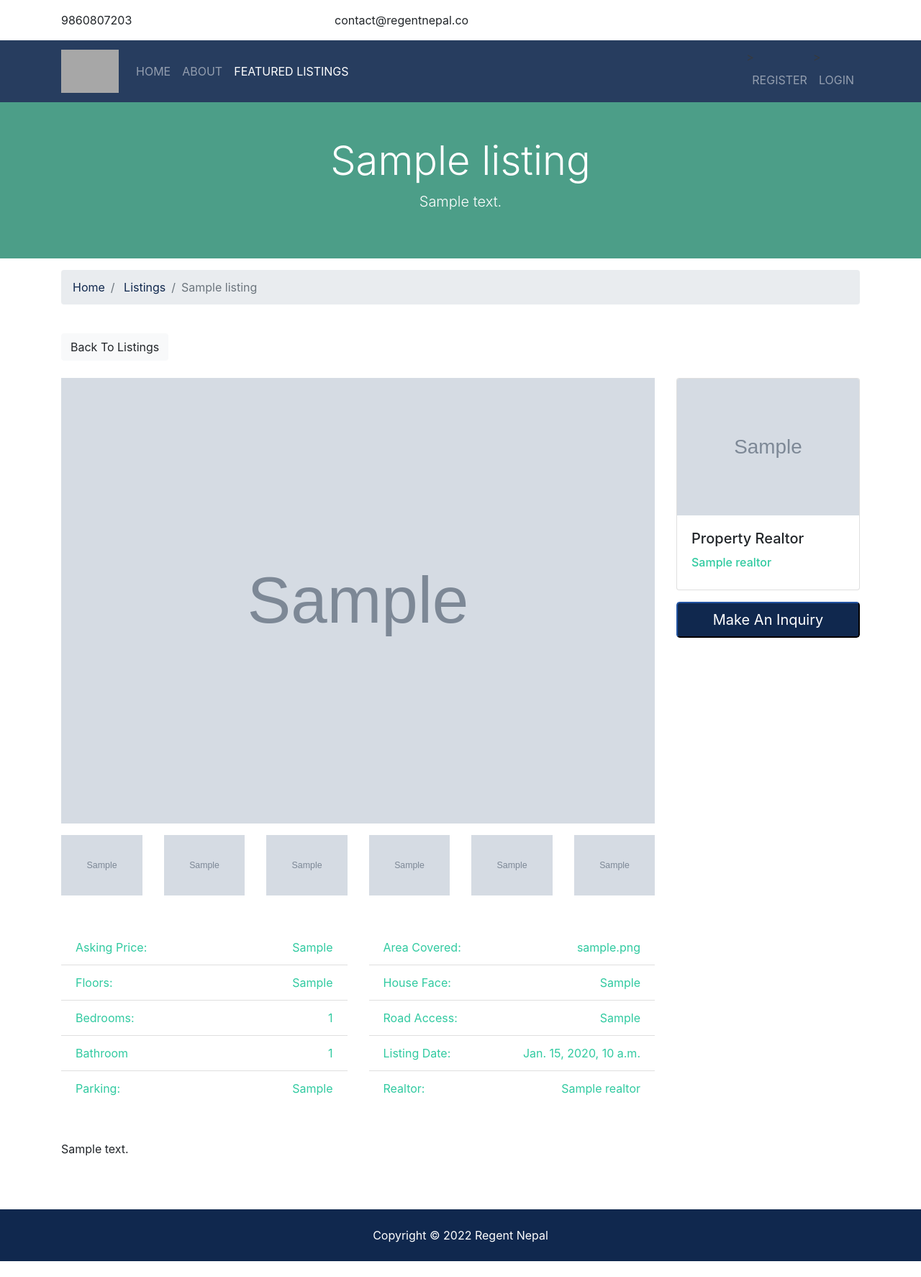
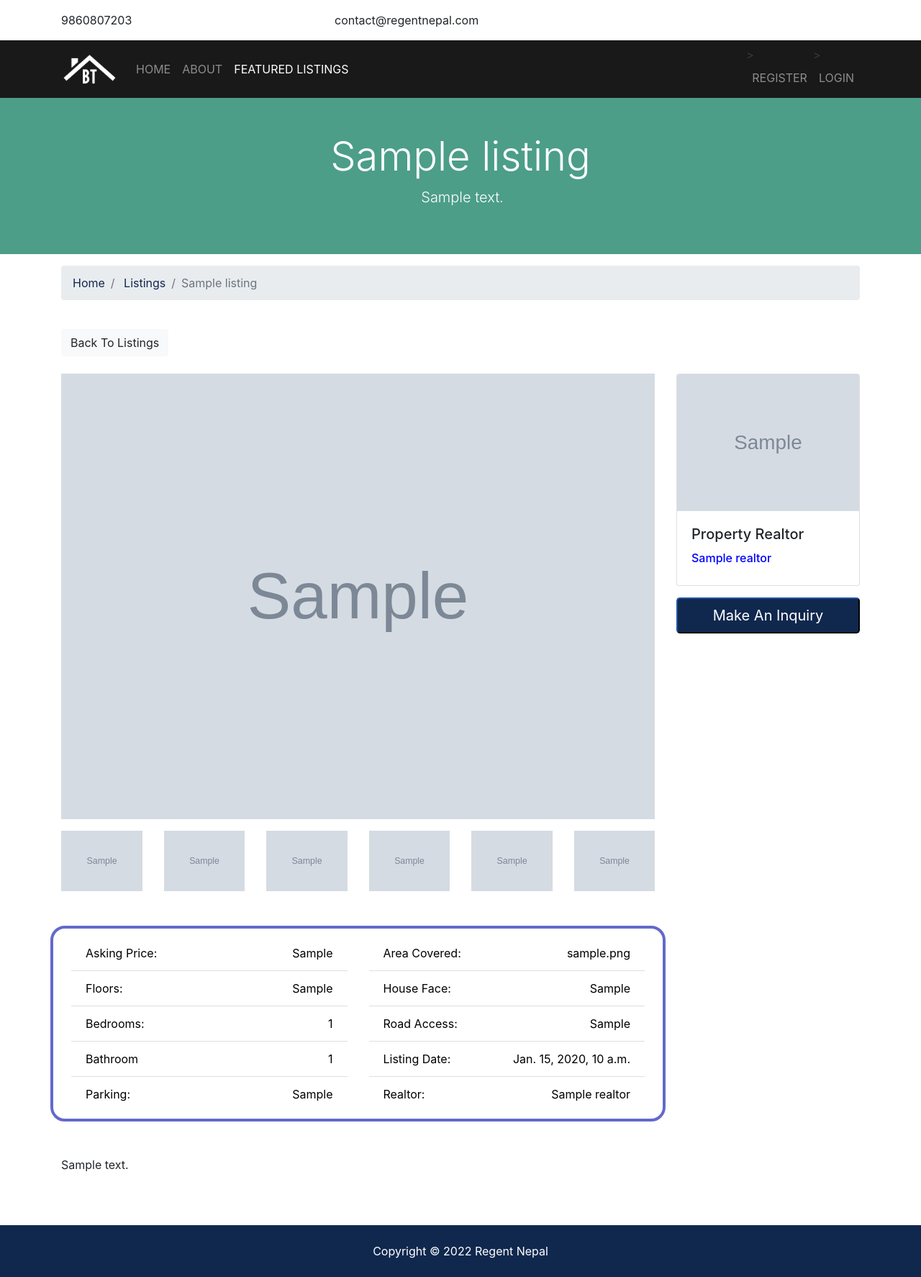
Before and after one commit to prabesh154/Project, a Django app: page /listings/1 in a window 1280 px wide. Shown: the whole page at 72% size. Before the commit the page ends 1752 px from the top, so only its background shows below. Run offline with Django 4.2, Linux system fonts and the light colour scheme; tables that the repository leaves empty hold one stand-in row (values such as "Sample post"); grey boxes marked "Sample" are stand-in pictures; some libraries are stand-ins or nearby versions; grey boxes are pictures that could not be loaded.

Commit message:
Top and Nav bar managed

```diff
--- a/templates/listings/listing.html
+++ b/templates/listings/listing.html
@@ -1,11 +1,21 @@
 {% extends 'base.html' %}{% block title %}| {{listing.title}} {% endblock %}
 {%block content%}
+
+<style>
+  .textsecondary {
+    color: black;
+  }
+</style>
+
 <section id="showcase-inner" class="py-5 text-white">
   <div class="container">
     <div class="row text-center">
       <div class="col-md-12">
         <h1 class="display-4">{{listing.title}}</h1>
-        <p class="lead"><i class="fas fa-map-marker"></i>{{listing.address}}</p>
+        <p class="lead">
+          <i class="fas fa-map-marker" style="margin-right: 5px"></i
+          >{{listing.address}}
+        </p>
       </div>
     </div>
   </div>
@@ -86,26 +96,33 @@
           {% endif %}
         </div>
         <!-- Fields -->
-        <div class="row mb-5 fields">
+        <div
+          class="row mb-5 fields"
+          style="
+            border: 4px solid rgb(100, 105, 203);
+            border-radius: 20px;
+            padding: 10px;
+          "
+        >
           <div class="col-md-6">
             <ul class="list-group list-group-flush">
-              <li class="list-group-item text-secondary">
+              <li class="list-group-item textsecondary">
                 <i class="fas fa-money-bill-alt"></i> Asking Price:
                 <span class="float-right">{{listing.price}}</span>
               </li>
-              <li class="list-group-item text-secondary">
+              <li class="list-group-item textsecondary">
                 <i class="fas fa-building"></i> Floors:
                 <span class="float-right">{{listing.floors}}</span>
               </li>
-              <li class="list-group-item text-secondary">
+              <li class="list-group-item textsecondary">
                 <i class="fas fa-bed"></i> Bedrooms:
                 <span class="float-right">{{listing.bedrooms}}</span>
               </li>
-              <li class="list-group-item text-secondary">
+              <li class="list-group-item textsecondary">
                 <i class="fas fa-bath"></i> Bathroom
                 <span class="float-right">{{listing.bathrooms}}</span>
               </li>
-              <li class="list-group-item text-secondary">
+              <li class="list-group-item textsecondary">
                 <i class="fas fa-car"></i> Parking:
                 <span class="float-right">{{listing.parking}}</span>
               </li>
@@ -113,23 +130,23 @@
           </div>
           <div class="col-md-6">
             <ul class="list-group list-group-flush">
-              <li class="list-group-item text-secondary">
+              <li class="list-group-item textsecondary">
                 <i class="fas fa-th-large"></i> Area Covered:
                 <span class="float-right">{{listing.area_covered}}</span>
               </li>
-              <li class="list-group-item text-secondary">
+              <li class="list-group-item textsecondary">
                 <i class="fas fa-home"></i> House Face:
                 <span class="float-right">{{listing.Face}} </span>
               </li>
-              <li class="list-group-item text-secondary">
+              <li class="list-group-item textsecondary">
                 <i class="fas fa-road"></i> Road Access:
                 <span class="float-right">{{listing.road_access}} </span>
               </li>
-              <li class="list-group-item text-secondary">
+              <li class="list-group-item textsecondary">
                 <i class="fas fa-calendar"></i> Listing Date:
                 <span class="float-right">{{listing.list_date}}</span>
               </li>
-              <li class="list-group-item text-secondary">
+              <li class="list-group-item textsecondary">
                 <i class="fas fa-user"></i> Realtor:
                 <span class="float-right">{{listing.realtor}}</span>
               </li>
@@ -151,7 +168,9 @@
           />
           <div class="card-body">
             <h5 class="card-title">Property Realtor</h5>
-            <h6 class="text-secondary">{{listing.realtor}}</h6>
+            <h6 class="textsecondary" style="color: blue">
+              {{listing.realtor}}
+            </h6>
           </div>
         </div>
         <button
@@ -167,13 +186,13 @@
 </section>
 
 <!-- Inquiry Modal -->
-<div class="modal fade" id="inquiryModal" role="dialog">
+<div class="modal" id="inquiryModal" role="dialog">
   <div class="modal-dialog">
     <div class="modal-content">
       <div class="modal-header">
         <h5 class="modal-title" id="inquiryModalLabel">Make An Inquiry</h5>
         <button type="button" class="close" data-dismiss="modal">
-          <span>&times;</span>
+          <span>Close</span>
         </button>
       </div>
       <div class="modal-body">
@@ -188,7 +207,13 @@
             name="realtor_email"
             value="{{listing.realtor.email}}"
           />
+
           <input type="hidden" name="listing_id" value="{{listing.id}}" />
+          <input
+            type="hidden"
+            name="realtor"
+            value="{{listing.realtor.name}}"
+          />
 
           <div class="form-group">
             <label for="property_name" class="col-form-label">Property:</label>
@@ -241,6 +266,7 @@
             <label for="message" class="col-form-label">Message:</label>
             <textarea name="message" class="form-control"></textarea>
           </div>
+
           <hr />
           <input
             type="submit"
--- a/templates/partials/_navbar.html
+++ b/templates/partials/_navbar.html
@@ -1,10 +1,10 @@
 {% load static %}
 <!-- Navbar -->
-<nav class="navbar navbar-expand-lg navbar-dark bg-primary sticky-top">
+<nav class="navbar navbar-expand-lg navbar-dark  sticky-top" style="background-color: black;">
   <div class="container">
-    <a class="navbar-brand" href="{% url 'index' %}">
-      <img src="{% static 'img/logo2.jpg' %}" class="logo" alt="" />
-    </a>
+    <!-- <a class="navbar-brand" href="{% url 'index' %}">
+      <img src="{% static 'img/Regent Nepal Logo.png' %}" class="logo" alt="" />
+    </a> -->
     <button
       class="navbar-toggler"
       type="button"
@@ -14,6 +14,15 @@
       <span class="navbar-toggler-icon"></span>
     </button>
     <div class="collapse navbar-collapse" id="navbarNavAltMarkup">
+      <ul class="navbar-nav">
+        <li>
+          <a class="navbar-brand" href="{% url 'index' %}" >
+            <img src="{% static 'img/logo.png' %}" width=200 class="logo" alt="" />
+          </a>
+        </li>
+
+      </ul>
+
       <ul class="navbar-nav">
         <!--Active during click after hoverp-->
         <li
@@ -55,8 +64,8 @@
         {% endif %}
     >
         >
-          <a class="nav-link" href="{% url 'dashboard' %}">
-            Welcome {{ user.username}} Dashboard</a
+          <a class="nav-link" style="display: inline-block;" href="{% url 'dashboard' %}">
+            Welcome {{ user.username}} Dashboard </a
           >
         </li>
         <li class="nav-item mr-3">
--- a/templates/partials/_topbar.html
+++ b/templates/partials/_topbar.html
@@ -4,7 +4,7 @@
     <div class="row">
       <div class="col-md-4"><i class="fas fa-phone"></i> 9860807203</div>
       <div class="col-md-4">
-        <i class="fas fa-envelope-open"></i> contact@regentnepal.co
+        <i class="fas fa-envelope-open"></i> contact@regentnepal.com
       </div>
       <div class="col-md-4">
         <div class="social text-right">
@@ -14,7 +14,7 @@
           <a href="http://www.facebook.com" target="_blank">
             <i class="fab fa-facebook"></i>
           </a>
-          <a href="http://www.instagram.com" target="_blank"></a>
+          <a href="http://www.instagram.com" target="_blank">
             <i class="fab fa-instagram"></i>
           </a>
         </div>
```
